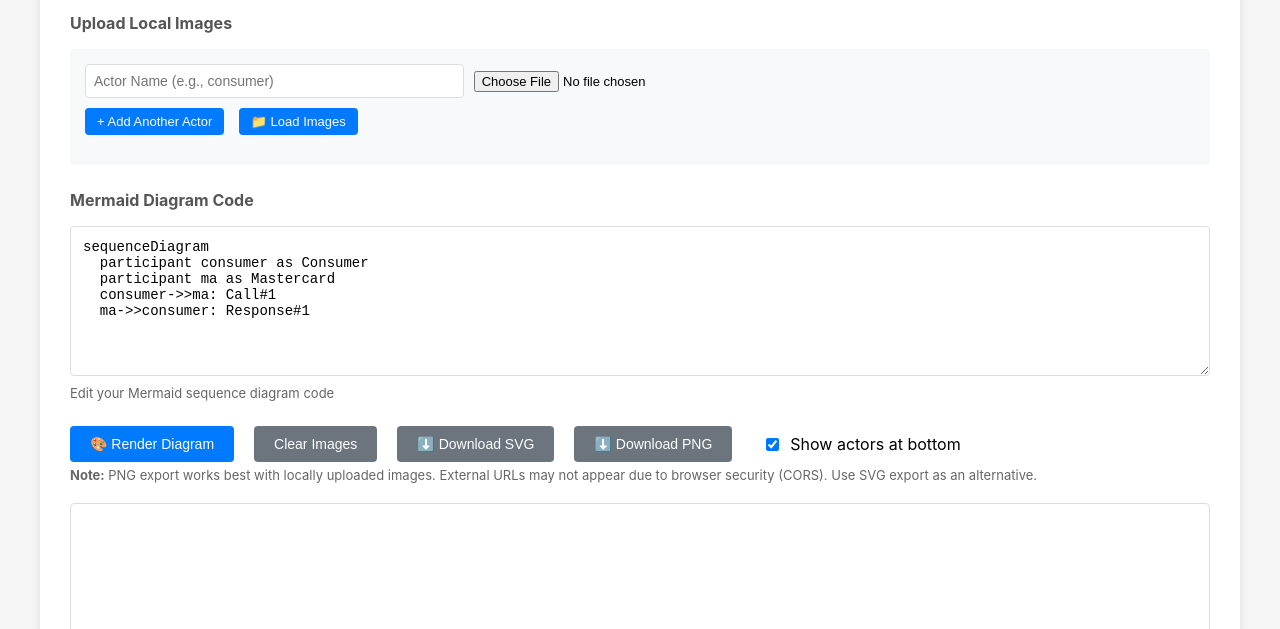
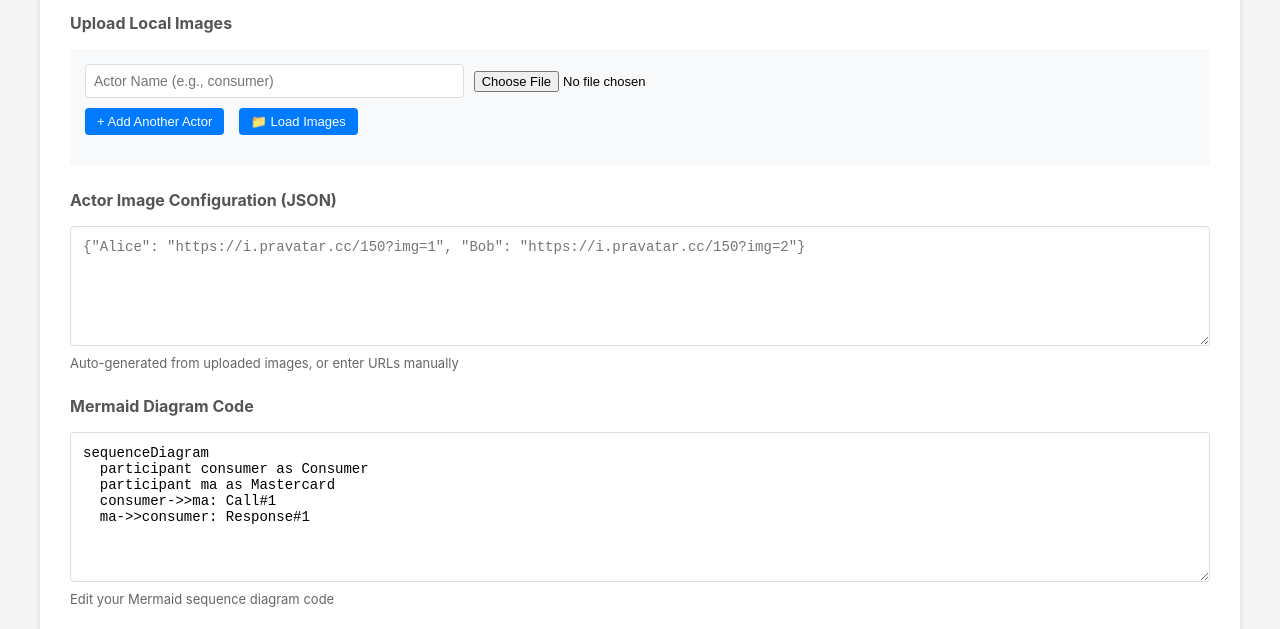
Before and after one commit to fahadsaleem99/sequencediagram, a plain HTML site: page index.html in a window 1280 px wide. Shown: the part 133-762 px from the top of the page. Drawn offline with Linux system fonts and the light colour scheme.

Commit message:
Update index.html

```diff
--- a/index.html
+++ b/index.html
@@ -199,6 +199,14 @@
         <button class="button-small" onclick="addUploadRow()">+ Add Another Actor</button>
         <button class="button-small" onclick="processUploads()">📁 Load Images</button>
         <div class="preview-images" id="previewImages"></div>
+      </div>
+    </div>
+
+    <div class="section">
+      <h3>Actor Image Configuration (JSON)</h3>
+      <textarea id="actorConfig" placeholder='{"Alice": "https://i.pravatar.cc/150?img=1", "Bob": "https://i.pravatar.cc/150?img=2"}'></textarea>
+      <div class="help-text">
+        Auto-generated from uploaded images, or enter URLs manually<br>
       </div>
     </div>
 
```
